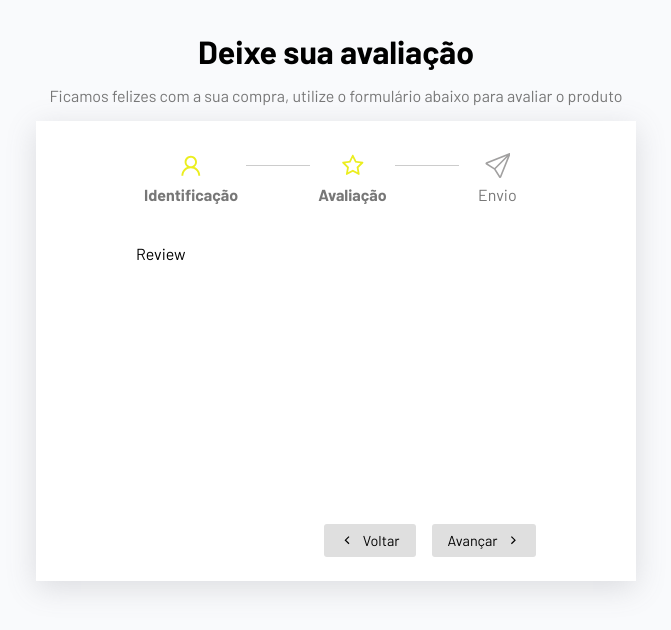
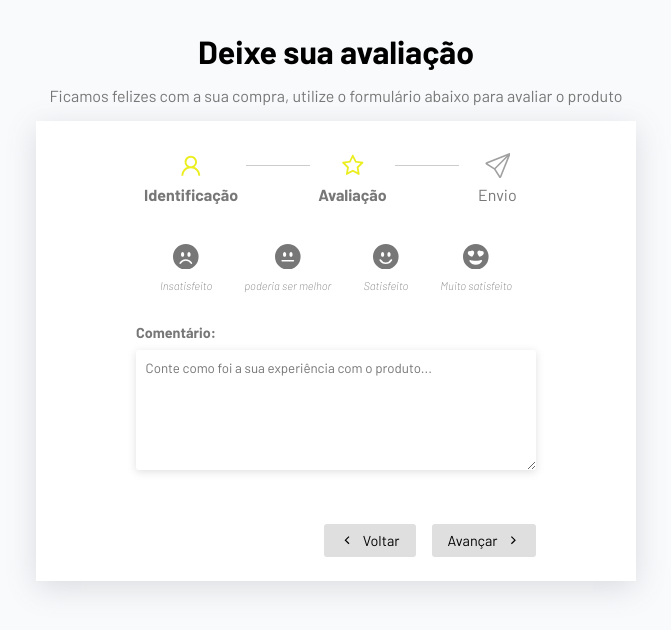
Before and after one commit to Leandro-Pinho/form-multistep, a React (Vite) app: page / in a window 1280 px wide. Both pictures are taken after typing "Sample", "name@example.com" into the empty fields and a click on the button "Avançar". Shown: the top 630 px of the page, without its empty margins (304-975 px from the left). Built offline with nearby package versions, Linux system fonts and the light colour scheme.

Commit message:
criando a review form e estilizando

```diff
--- /dev/null
+++ b/src/components/ReviewForm.css
@@ -0,0 +1,38 @@
+.form-control.score-container {
+    flex-direction: row;
+    gap: 2rem;
+    justify-content: center;
+}
+
+.score-container svg {
+    font-size: 1.6rem;
+    cursor: pointer;
+    transition: 0.3s;
+}
+
+.score-container svg:hover {
+    fill: #ebee1f;
+}
+
+.score-container input:checked~svg {
+    fill: #ebee1f;
+}
+
+.radio-container {
+    text-align: center;
+    position: relative;
+}
+
+.radio-container input {
+    opacity: 0;
+    position: absolute;
+    top: 15px;
+    left: 20px;
+}
+
+.radio-container p {
+    font-style: italic;
+    font-weight: 300;
+    font-size: 0.7rem;
+    margin-top: 0.4rem;
+}
--- a/src/components/ReviewForm.jsx
+++ b/src/components/ReviewForm.jsx
@@ -1,8 +1,35 @@
+import { BsFillEmojiHeartEyesFill, BsFillEmojiSmileFill, BsFillEmojiNeutralFill, BsFillEmojiFrownFill } from 'react-icons/bs'
+import './ReviewForm.css'
 
 const ReviewForm = () => {
     return (
-        <div>
-            Review
+        <div className="review-form">
+            <div className="form-control score-container">
+                <label className="radio-container">
+                    <input type="radio" value='unsatisfied' name="review" required />
+                    <BsFillEmojiFrownFill />
+                    <p>Insatisfeito</p>
+                </label>
+                <label className="radio-container">
+                    <input type="radio" value='neutral' name="review" required />
+                    <BsFillEmojiNeutralFill />
+                    <p>poderia ser melhor</p>
+                </label>
+                <label className="radio-container">
+                    <input type="radio" value='satisfied' name="review" required />
+                    <BsFillEmojiSmileFill />
+                    <p>Satisfeito</p>
+                </label>
+                <label className="radio-container">
+                    <input type="radio" value='very_satisfied' name="review" required />
+                    <BsFillEmojiHeartEyesFill />
+                    <p>Muito satisfeito</p>
+                </label>
+            </div>
+            <div className="form-control">
+                <label htmlFor="comment">Comentário:</label>
+                <textarea name="comment" id="comment" placeholder='Conte como foi a sua experiência com o produto...' required cols="30" rows="10"></textarea>
+            </div>
         </div>
     )
 }
```
